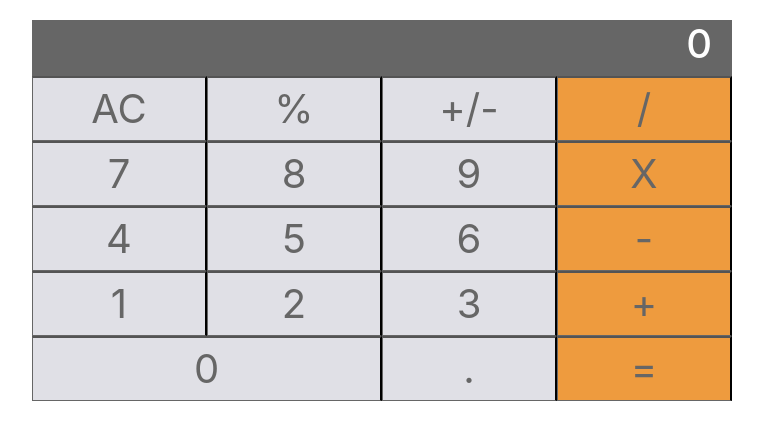
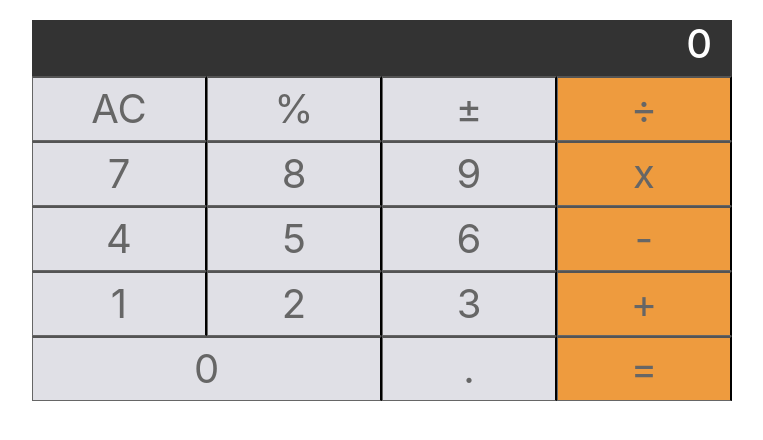
Before and after one commit to aionate0812/web-calculator, a React (Create React App) app: page / in a window 1280 px wide. Shown: the top 440 px of the page, without its empty margins (258-1021 px from the left). Built offline with nearby package versions, Linux system fonts and the light colour scheme.

Commit message:
added funtionality to all operation buttons

```diff
--- a/src/App.js
+++ b/src/App.js
@@ -3,7 +3,7 @@ import Display from './components/display'
 import Button from './components/button'
 import 'bootstrap/dist/css/bootstrap.min.css'
 import './style.css'
-import {calculate, doMath, addition, subtraction, multiplication, division, percentage, invert} from './math';
+import {calculate, percentage, invert} from './math';
 
 class App extends Component {
   constructor(props){
@@ -15,10 +15,9 @@ class App extends Component {
     waitingForNewValue: false
   }
 }
-//parseInt(this.state.displayValue)
 handleOperationsPressed = (op) => {
-
-  if(this.state.waitingForNewValue){
+  let {displayValue, previousValue, operation, waitingForNewValue} = this.state;
+  if(waitingForNewValue){
     this.setState({
       operation:op,
       waitingForNewValue:true,
@@ -26,7 +25,6 @@ handleOperationsPressed = (op) => {
     return
   }
 
-  let {displayValue, previousValue, operation} = this.state;
   if(operation === null) {
     this.setState ({
       operation:op,
@@ -37,20 +35,18 @@ handleOperationsPressed = (op) => {
   else {
     if(previousValue === null) {
       const result = calculate(previousValue,
-      operation,
-      displayValue.indexOf('.') > -1 ? parseFloat(displayValue)
-      :parseInt(displayValue))
+        op,
+        displayValue
+      )
       this.setState ({
         displayValue: result+'',
         waitingForNewValue:true,
       })
     }
     else {
-    const result = calculate(previousValue.indexOf('.') > -1 ? parseFloat(previousValue)
-    :parseInt(previousValue),
-    operation,
-    displayValue.indexOf('.') > -1 ? parseFloat(displayValue)
-      :parseInt(displayValue))
+      const result = calculate(previousValue,
+      op,
+      displayValue)
       this.setState ({
         displayValue: result+'',
         operation:op,
@@ -58,29 +54,61 @@ handleOperationsPressed = (op) => {
         waitingForNewValue:true,
       })
     }
-
   }
 }
 
 handleClearButton = (value) => {
   if(value === 'C') {
-    this.setState({displayValue:'0',
-    operation:null}
-    )}
-  else {
-    this.setState({displayValue:'0'})
+    this.setState({
+      operation:null,
+      displayValue:'0'
+    })
+    // if(this.state.previousValue !== null) {
+    //   this.setState({
+    //     operation:null
+    //     })
+    //     return
+    // }
+    // if(this.state.operation !== null) {
+    //   if(this.state.previousValue === this.state.displayValue) {
+    //     this.setState({
+    //       previousValue:this.state.displayValue,
+    //       operation:null
+    //       })
+    //     } else {
+    //       this.setState({
+    //         displayValue:'0'
+    //         })
+    //     }
+    //   if(this.state.previousValue !== null) {
+    //     this.setState({
+    //       displayValue:'0'
+    //     })
+    //   } else{
+    //     this.setState({
+    //       operation:null
+    //     })
+    //   }
+    //}
+  } else {
+    this.setState({
+      displayValue:'0',
+      operation:null
+    })
   }
-  console.log(this.state)
 }
+
 handleEqualButton = () => {
-  console.log(this.state)
+  const{previousValue, operation, displayValue} = this.state
   if(this.state.operation===null){
     return
   }
-  const{previousValue, operation, displayValue} = this.state
-  this.setState({displayValue:calculate(parseFloat(previousValue),operation,parseFloat(displayValue))+'',
+  this.setState({displayValue:calculate(previousValue,
+    operation,
+    displayValue)+'',
     previousValue:null,
-  operation:null
+    operation:null,
+    waitingForNewValue:false
   })
 }
 
@@ -110,14 +138,10 @@ handleNumsPressed = (value) => {
     })
     return
   }
-
   let newState = ''
-
   if(this.state.displayValue.charAt(0) !== '0' || this.state.displayValue.slice(0,2) === '0.'){
     newState = this.state.displayValue
-
   }
-
   if(value === '0' && this.state.displayValue === '0'){
     this.setState({displayValue:value})
   }
@@ -141,14 +165,14 @@ handleNumsPressed = (value) => {
             <div className='row'>
               <Button handleButtonPressed={this.handleClearButton} styles={'col'} value={this.state.operation === null || this.state.previousValue ===null ? 'AC' : 'C'}/>
               <Button handleButtonPressed={this.handlePercentagePressed} styles={'col'}value={'%'}/>
-              <Button handleButtonPressed={this.handleInvertPressed} styles={'col'} value={'+/-'}/>
-              <Button handleButtonPressed={this.handleOperationsPressed} styles={'col orange'} value={'/'}/>
+              <Button handleButtonPressed={this.handleInvertPressed} styles={'col'} value={'±'}/>
+              <Button handleButtonPressed={this.handleOperationsPressed} styles={'col orange'} value={'÷'}/>
             </div>
             <div className='row'>
               <Button handleButtonPressed={this.handleNumsPressed} styles={'col'} value={'7'}/>
               <Button handleButtonPressed={this.handleNumsPressed} styles={'col'} value={'8'}/>
               <Button handleButtonPressed={this.handleNumsPressed} styles={'col'} value={'9'}/>
-              <Button handleButtonPressed={this.handleOperationsPressed} styles={'col orange'} value={'X'}/>
+              <Button handleButtonPressed={this.handleOperationsPressed} styles={'col orange'} value={'x'}/>
             </div>
             <div className='row'>
               <Button handleButtonPressed={this.handleNumsPressed} styles={'col'} value={'4'}/>
--- a/src/math.js
+++ b/src/math.js
@@ -2,7 +2,6 @@ const calculate = (pValue, operation, dValue) => {
     if (pValue === null && operation === null) {
         return dValue
     } else if (pValue === null) {
-        console.log(doMath(dValue,operation,dValue))
         return doMath(dValue, operation, dValue)
     } else {
         return doMath(pValue, operation, dValue)
@@ -14,27 +13,27 @@ const doMath = (a, operation, b) => {
         return addition(a, b);
     } else if (operation === "-") {
         return subtraction(a, b);
-    } else if (operation === "X") {
+    } else if (operation === "x") {
         return multiplication(a, b);
-    } else if (operation === "/") {
+    } else if (operation === "÷") {
         return division(a, b);
     }
 }
 
 const addition = (num1, num2) => {
-    return num1 + num2;
+    return parseFloat(num1) + parseFloat(num2);
 }
 
 const subtraction = (num1, num2) => {
-    return num1 - num2;
+    return parseFloat(num1) - parseFloat(num2);
 }
 
 const multiplication = (num1, num2) => {
-    return num1 * num2;
+    return parseFloat(num1) * parseFloat(num2);
 }
 
 const division = (num1, num2) => {
-    return num1 / num2;
+    return parseFloat(num1) / parseFloat(num2);
 }
 
 const percentage = (num) => {
@@ -45,9 +44,6 @@ const invert = (num) => {
     return num * -1
 }
 
-
-
-console.log(calculate(null, "+", 7))
 
 
 export {
--- a/src/style.css
+++ b/src/style.css
@@ -28,7 +28,7 @@ button {
   }
 
   .display {
-    background-color: #666666;
+    background-color: #333333;
     color:white;
     width:700px;
     padding-right:20px;
```
Lines whose indentation alone changed are shown as unchanged.
